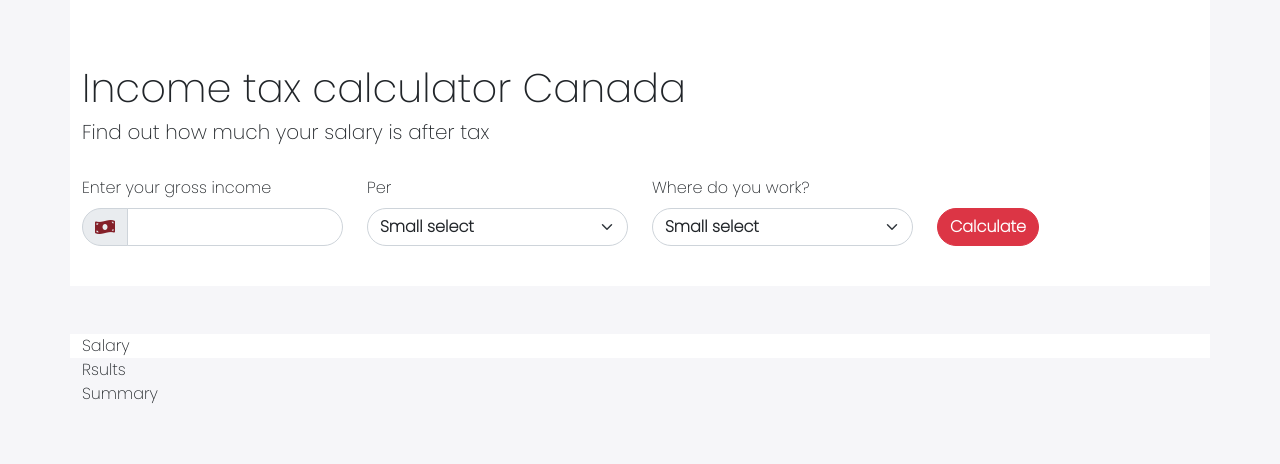
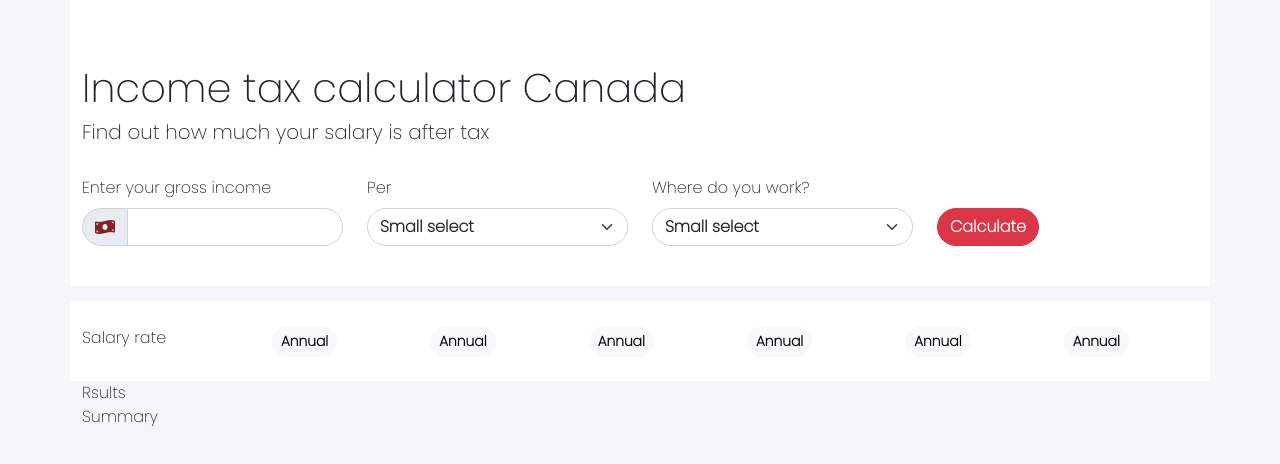
Before and after one commit to Dulatto/react_tax_calculator, a React (Create React App) app: page / in a window 1280 px wide. Shown: the top 464 px of the page. Built offline with nearby package versions, Linux system fonts and the light colour scheme.

Commit message:
salary ui

```diff
--- a/src/App.js
+++ b/src/App.js
@@ -8,18 +8,17 @@ function App() {
   return (
     <div className="App">
       <div className="container">
-        <div className="row  bg-white py-4">
+        <div className="row bg-white py-4">
           <h1 className="mt-3 pt-4">Income tax calculator Canada</h1>
           <h5>Find out how much your salary is after tax</h5>
           <div className="col-sm-12">
             <Filters />
           </div>
         </div>
-        <div className="row">
-          <SalaryRate />
-          <Results />
-          <Summary />
-        </div>
+        <SalaryRate />
+        <Results />
+        <Summary />
+
       </div>
     </div>
   );
--- a/src/Views/SalaryRate.js
+++ b/src/Views/SalaryRate.js
@@ -2,8 +2,19 @@ import React from 'react';
 
 const SalaryRate = () => {
     return (
-        <div className="mt-5 bg-white ">
-            Salary
+        <div className="row mt-3 bg-white py-4">
+            <div className="col-md-2">Salary rate </div>
+            <div className="col-md-10">
+                <div className="row">
+                    <div className="col-md-2"><button className="btn btn-light btn-sm">Annual</button></div>
+                    <div className="col-md-2"><button className="btn btn-light btn-sm">Annual</button></div>
+                    <div className="col-md-2"><button className="btn btn-light btn-sm">Annual</button></div>
+                    <div className="col-md-2"><button className="btn btn-light btn-sm">Annual</button></div>
+                    <div className="col-md-2"><button className="btn btn-light btn-sm">Annual</button></div>
+                    <div className="col-md-2"><button className="btn btn-light btn-sm">Annual</button></div>
+                </div>
+            </div>
+
         </div>
     );
 };
```
